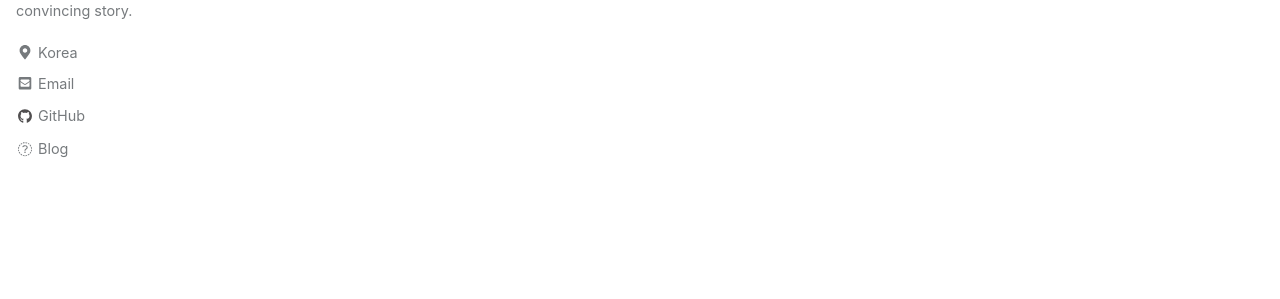
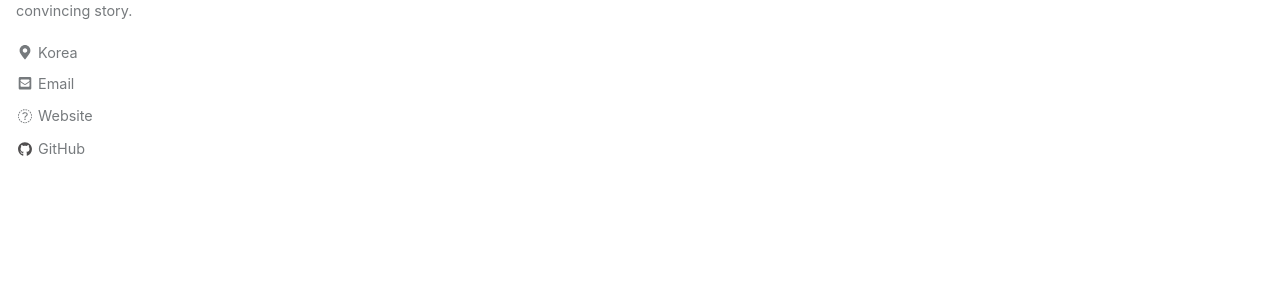
Before and after one commit to jisang0814/vitaflaneur.github.io, a Jekyll site: the page built from index.html, in a window 1280 px wide. Shown: the part 376-675 px from the top of the page. Built offline with Jekyll 4.4.1, drawn with Linux system fonts in a browser that asks for light colours; nearby versions of some CDN libraries; the list of posts is cut into pages by our own code.

Commit message:
Update author-profile.html

```diff
--- a/_includes/author-profile.html
+++ b/_includes/author-profile.html
@@ -64,6 +64,14 @@
           <a href="mailto:{{ author.email }}">
             <meta itemprop="email" content="{{ author.email }}" />
             <i class="fas fa-fw fa-envelope-square" aria-hidden="true"></i> {{ site.data.ui-text[site.locale].email_label | default: "Email" }}
+          </a>
+        </li>
+      {% endif %}
+
+      {% if author.blog %}
+        <li>
+          <a href="{{ author.blog }}" itemprop="sameAs">
+            <i class="fab fa-fw fa-blog" aria-hidden="true"></i> {{ site.data.ui-text[site.locale].website_label }}
           </a>
         </li>
       {% endif %}
@@ -260,14 +268,6 @@
         </li>
       {% endif %}
 
-      {% if author.blog %}
-        <li>
-          <a href="{{ author.blog }}" itemprop="sameAs">
-            <i class="fab fa-fw fa-blog" aria-hidden="true"></i> Blog
-          </a>
-        </li>
-      {% endif %}
-
       {% include author-profile-custom-links.html %}
     </ul>
   </div>
```
